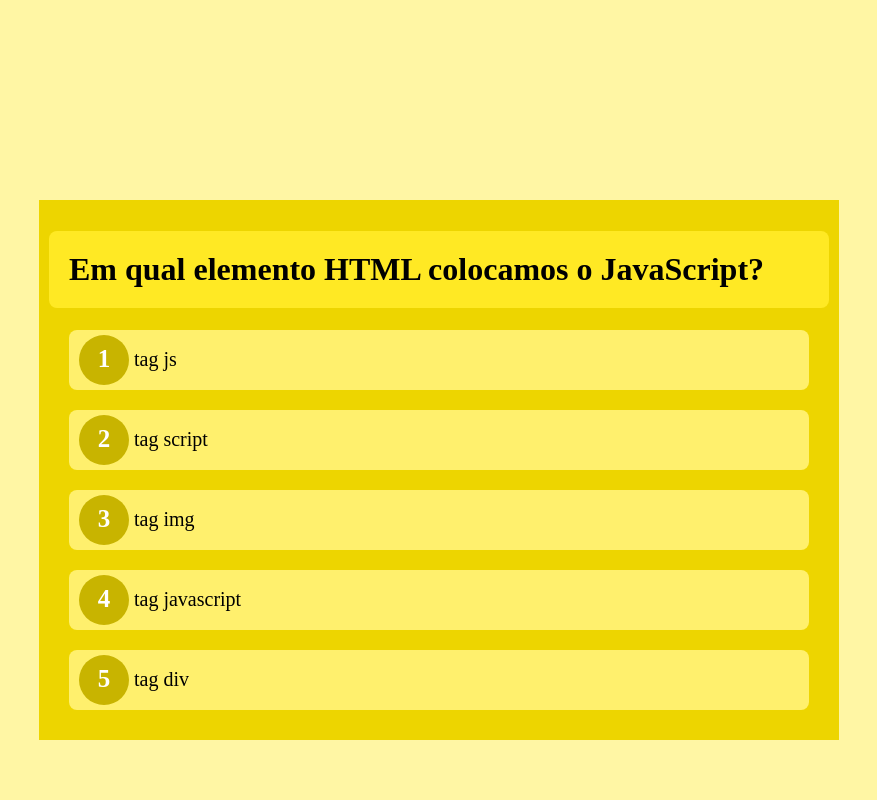
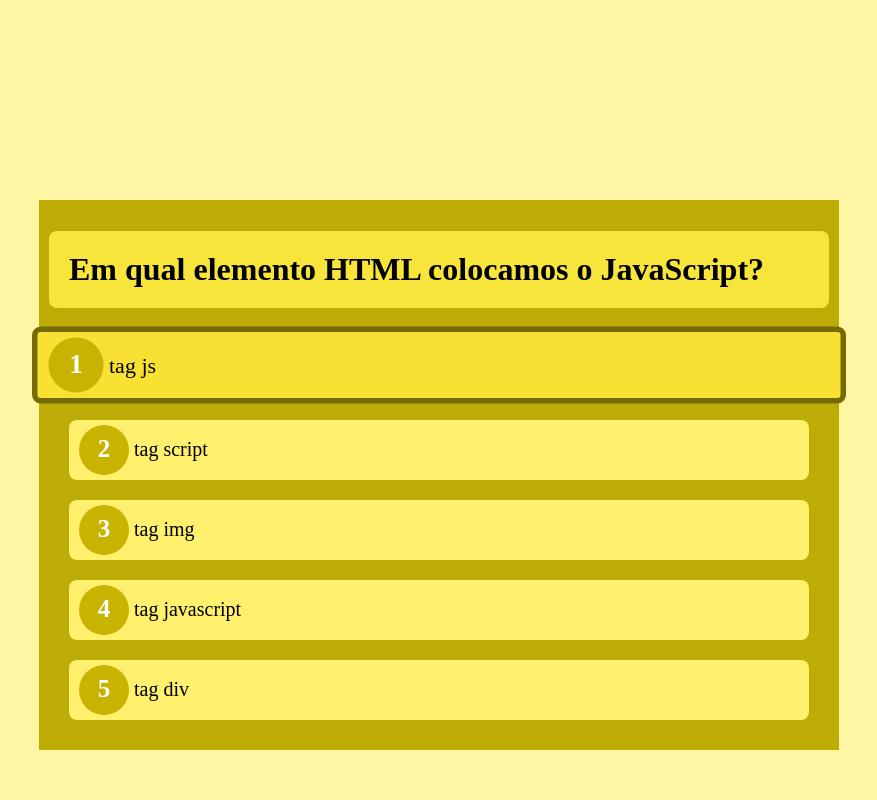
Before and after one commit to RamonMaximiliano/Quiz-Boni, a plain HTML site: page index.html in a window 1280 px wide. In both pictures the pointer is over the element 640 px from the left and 359 px from the top of the page. Shown: the top 800 px of the page, without its empty margins (201-1078 px from the left). Drawn offline with Linux system fonts and the light colour scheme.

Commit message:
Fixing CSS

```diff
--- a/style.css
+++ b/style.css
@@ -10,13 +10,13 @@ body{
     margin:auto;
     margin-top: 200px;
     box-sizing: border-box;
-    background-color: #EDD500;
+    background-color: #beac06;
 }
 
 .main-title{
     border-radius: 8px;
     padding:20px;
-    background-color: #FFE924;
+    background-color: #f8e53c;
     box-sizing: border-box;
 }
 
@@ -50,6 +50,13 @@ body{
     border-radius: 8px;
 }
 
+.mainOption:hover {
+    transform: scale(1.1);
+    background-color: #f8e133;
+    border: 5px solid #756a03;
+}
+
+
 
 .main-footer{
     margin-top: 15%;
```
